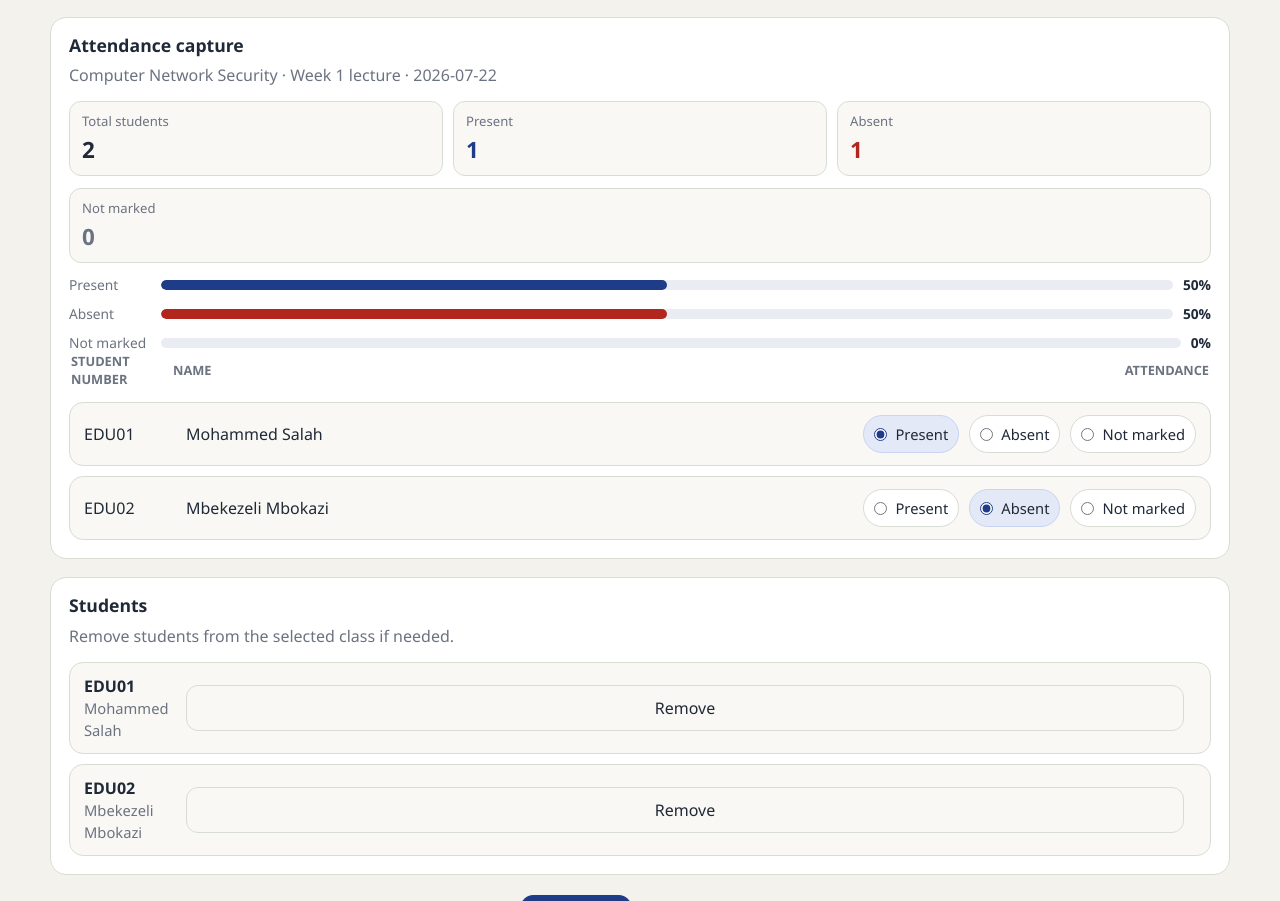
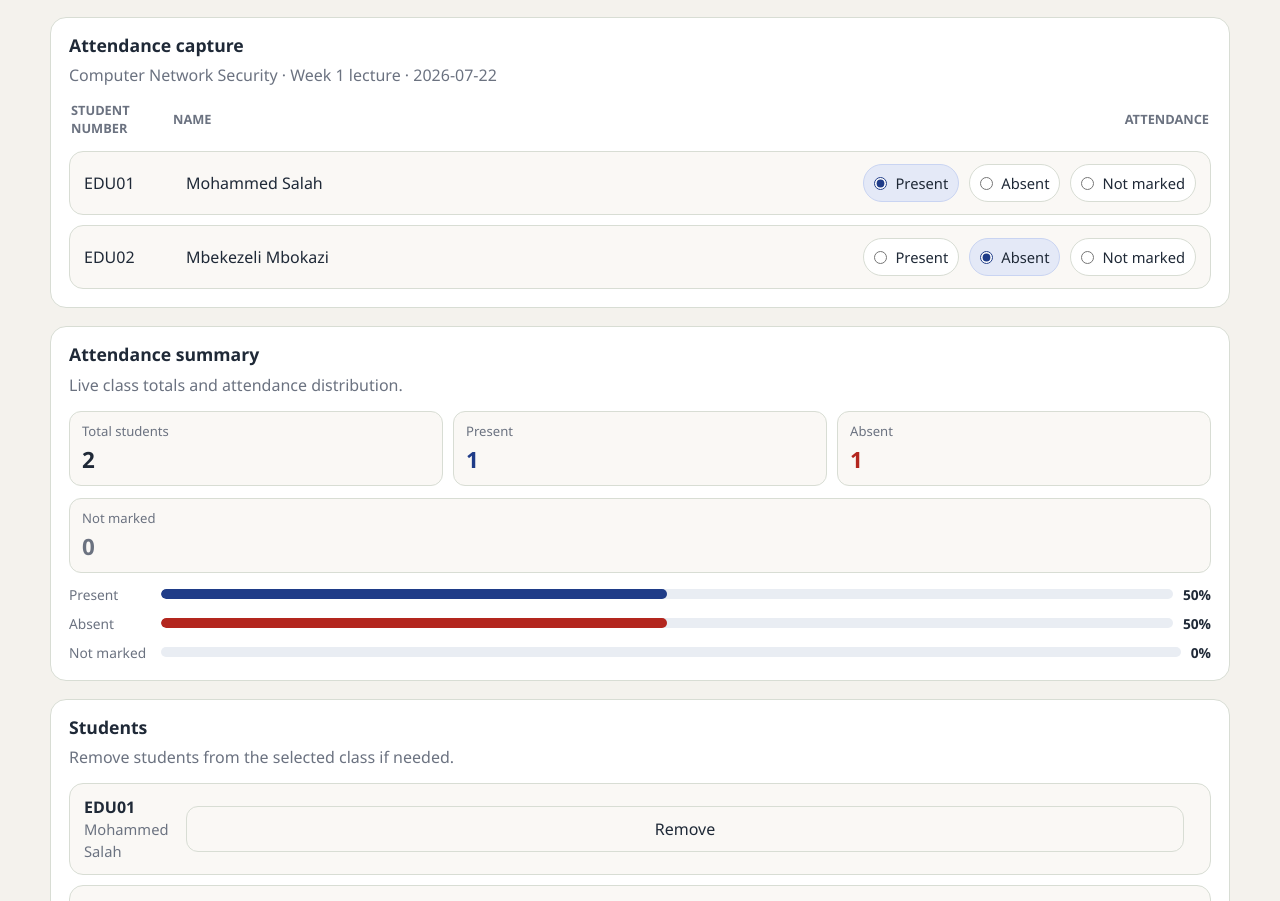
Before and after one commit to Variant-FC/Student_registration_Buildathon, a plain HTML site: page index.html in a window 1280 px wide. Shown: the part 857-1758 px from the top of the page. Drawn offline with Linux system fonts and the light colour scheme.

Commit message:
uploading files to fix errors caused by pushing

```diff
--- a/index.html
+++ b/index.html
@@ -88,8 +88,16 @@
             <p class="muted" id="activeSummary">Create a class and session to begin.</p>
           </div>
         </div>
+        <div id="attendanceTable" class="attendance-table"></div>
+      </section>
+      <section class="card panel wide">
+        <div class="card-head">
+          <div>
+            <h2>Attendance summary</h2>
+            <p class="muted">Live class totals and attendance distribution.</p>
+          </div>
+        </div>
         <div id="attendanceOverview" class="attendance-overview"></div>
-        <div id="attendanceTable" class="attendance-table"></div>
       </section>
       <section class="card panel wide">
         <div class="card-head">
--- a/style.css
+++ b/style.css
@@ -8,11 +8,11 @@
   --accent: #1f3c88;
   --accent-soft: #e4e9f7;
   --present: #1f3c88;
-  --danger: #b3261e;
-  --danger-soft: #fbeceb;
   --present-soft: #e4e9f7;
   --absent: #6d7480;
   --absent-soft: #eef1f5;
+  --danger: #b3261e;
+  --danger-soft: #fbeceb;
 }
 
 * { box-sizing: border-box; }
@@ -388,6 +388,8 @@ select:focus {
   color: var(--muted);
 }
 
+.hidden { display: none; }
+
 @media (max-width: 900px) {
   .toolbar,
   .grid {
@@ -437,7 +439,3 @@ select:focus {
     grid-template-columns: 70px minmax(0, 1fr) auto;
   }
 }
-
-.hidden {
-  display: none;
-}
```
